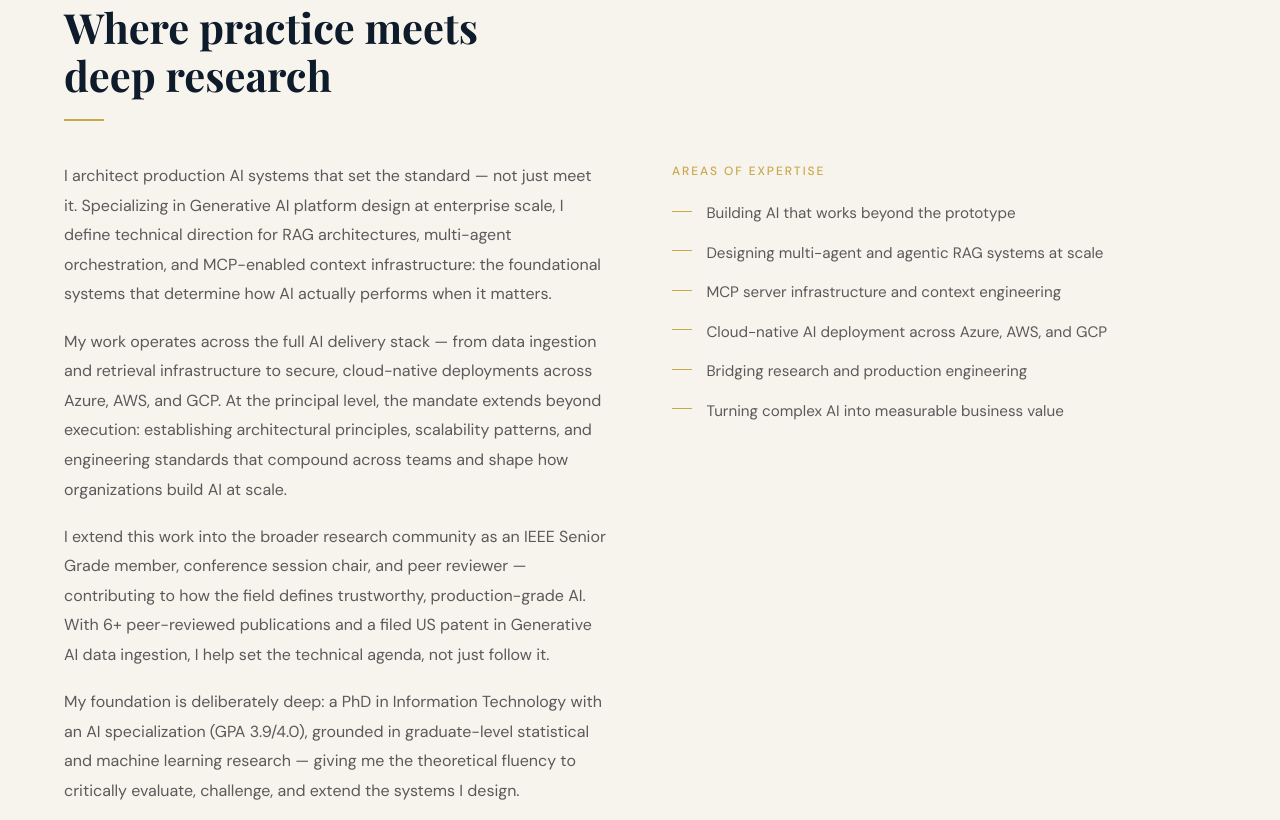
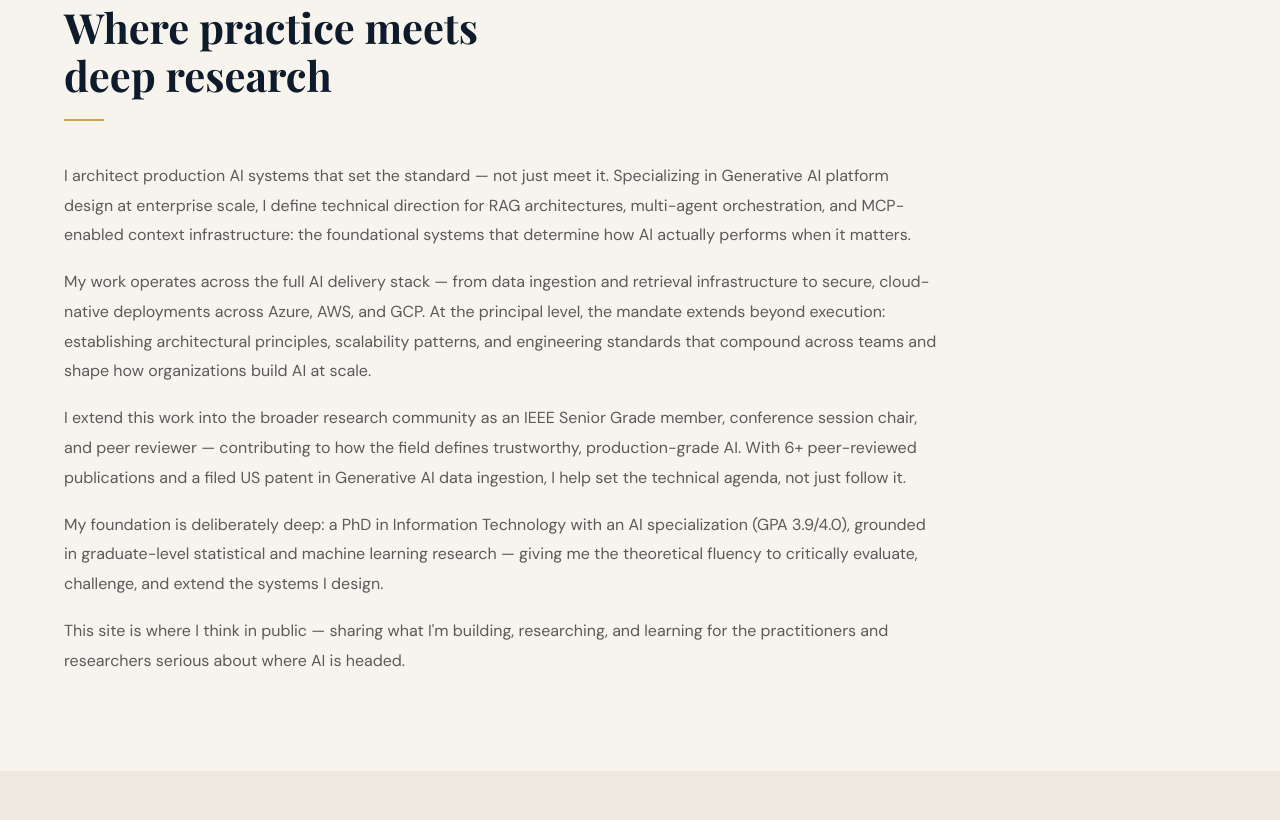
Before and after one commit to akhilnchill/akhilnchill.github.io, a plain HTML site: page index.html in a window 1280 px wide. Shown: the part 1014-1834 px from the top of the page. Drawn offline with nearby package versions, Linux system fonts and the light colour scheme.

Commit message:
Remove expertise list from About, let bio run full width
The research tiles section already covers this territory.
Bio is now constrained to 80ch for readability.

Co-Authored-By: Claude Sonnet 4.6 <noreply@anthropic.com>

```diff
--- a/content.js
+++ b/content.js
@@ -30,14 +30,6 @@ const SITE = {
       "I extend this work into the broader research community as an IEEE Senior Grade member, conference session chair, and peer reviewer — contributing to how the field defines trustworthy, production-grade AI. With 6+ peer-reviewed publications and a filed US patent in Generative AI data ingestion, I help set the technical agenda, not just follow it.",
       "My foundation is deliberately deep: a PhD in Information Technology with an AI specialization (GPA 3.9/4.0), grounded in graduate-level statistical and machine learning research — giving me the theoretical fluency to critically evaluate, challenge, and extend the systems I design.",
       "This site is where I think in public — sharing what I'm building, researching, and learning for the practitioners and researchers serious about where AI is headed.",
-    ],
-    expertise: [
-      "Building AI that works beyond the prototype",
-      "Designing multi-agent and agentic RAG systems at scale",
-      "MCP server infrastructure and context engineering",
-      "Cloud-native AI deployment across Azure, AWS, and GCP",
-      "Bridging research and production engineering",
-      "Turning complex AI into measurable business value",
     ],
   },
 
--- a/index.html
+++ b/index.html
@@ -42,13 +42,7 @@
       <p class="section-tag">About me</p>
       <h2 class="section-title">Where practice meets<br/>deep research</h2>
       <div class="section-rule"></div>
-      <div class="about-grid">
-        <div class="about-body" id="about-bio"></div>
-        <div>
-          <p class="section-tag" style="margin-bottom: 1.25rem;">Areas of expertise</p>
-          <ul class="expertise-list" id="expertise-list"></ul>
-        </div>
-      </div>
+      <div class="about-body" id="about-bio"></div>
     </div>
   </section>
 
--- a/render.js
+++ b/render.js
@@ -33,9 +33,6 @@ document.addEventListener('DOMContentLoaded', () => {
   // ── ABOUT ──
   document.getElementById('about-bio').innerHTML =
     S.about.bio.map(p => `<p>${p}</p>`).join('');
-
-  document.getElementById('expertise-list').innerHTML =
-    S.about.expertise.map(e => `<li>${e}</li>`).join('');
 
   // ── ARTICLES ──
   document.getElementById('article-grid').innerHTML = S.articles.map(a => `
--- a/style.css
+++ b/style.css
@@ -214,30 +214,8 @@ nav {
 /* ── ABOUT ── */
 #about { background: var(--cream); }
 
-.about-grid { display: grid; grid-template-columns: 1fr 1fr; gap: 4rem; align-items: start; }
-
-.about-body { font-size: 1rem; color: var(--text-muted); line-height: 1.85; }
+.about-body { font-size: 1rem; color: var(--text-muted); line-height: 1.85; max-width: 80ch; }
 .about-body p + p { margin-top: 1.1rem; }
-
-.expertise-list { list-style: none; display: flex; flex-direction: column; gap: 0.85rem; }
-
-.expertise-list li {
-  display: flex;
-  align-items: flex-start;
-  gap: 0.9rem;
-  font-size: 0.95rem;
-  color: var(--text-muted);
-}
-
-.expertise-list li::before {
-  content: '';
-  display: inline-block;
-  width: 20px;
-  height: 1px;
-  background: var(--gold);
-  margin-top: 0.6rem;
-  flex-shrink: 0;
-}
 
 /* ── ARTICLES ── */
 .articles-section { background: var(--cream-dark); padding: 6rem clamp(3rem, 5vw, 7rem); }
@@ -403,8 +381,7 @@ footer {
   .hero-inner { padding: 4rem 1.5rem; }
   .hero-stats { flex-wrap: wrap; gap: 2rem; }
   .section { padding: 4rem 1.5rem; }
-  .about-grid { grid-template-columns: 1fr; gap: 2.5rem; }
-  .article-grid { grid-template-columns: 1fr; }
+.article-grid { grid-template-columns: 1fr; }
   .interest-tiles { grid-template-columns: repeat(2, 1fr); }
   .articles-section, .interests-section, .contact-section { padding: 4rem 1.5rem; }
   .contact-inner { grid-template-columns: 1fr; gap: 2.5rem; }
```
